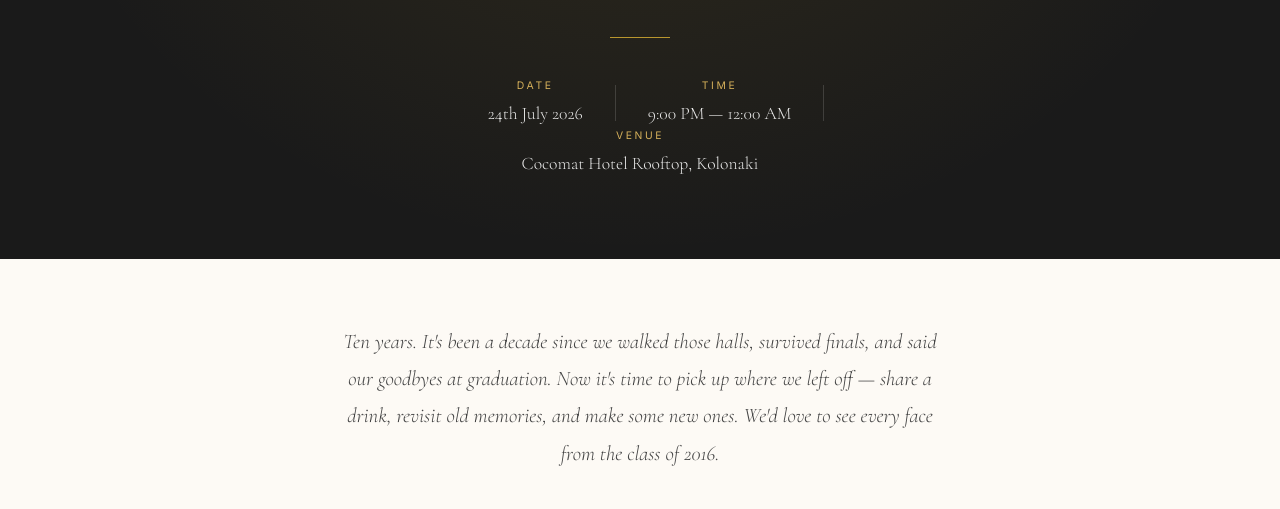
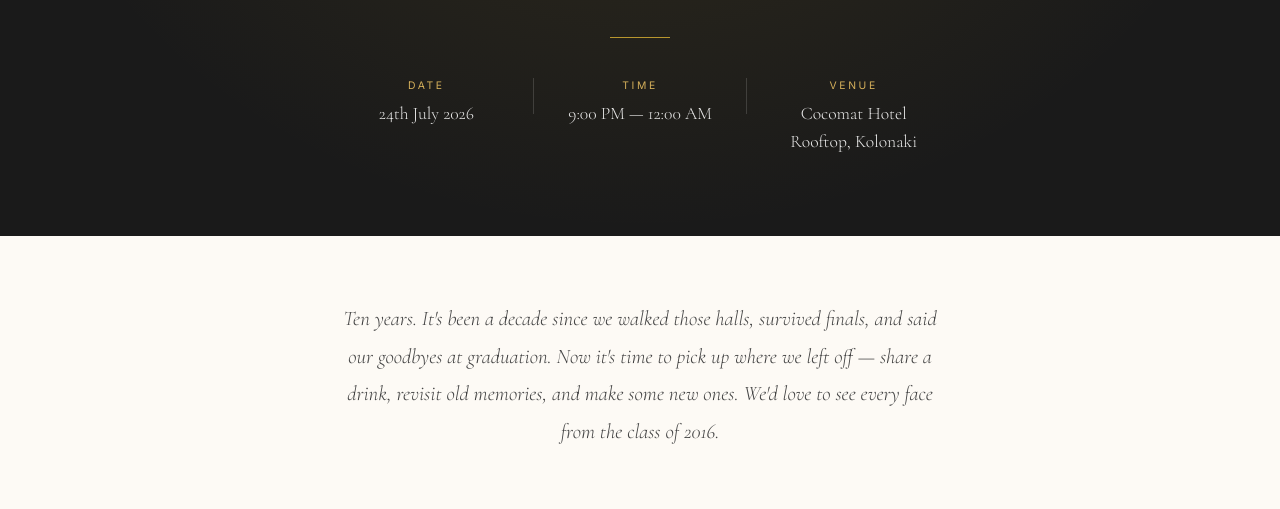
Before and after one commit to iasonS/reunion-site, a website: page public/index.html in a window 1280 px wide. Shown: the part 291-800 px from the top of the page. Drawn offline with nearby package versions, Linux system fonts and the light colour scheme.

Commit message:
Fix event details alignment: equal-width flex columns

```diff
--- a/public/style.css
+++ b/public/style.css
@@ -90,16 +90,18 @@ body {
 .event-details {
   display: flex;
   justify-content: center;
-  align-items: center;
+  align-items: stretch;
   gap: 0;
-  flex-wrap: wrap;
 }
 
 .detail {
   display: flex;
   flex-direction: column;
   align-items: center;
+  justify-content: flex-start;
   padding: 0 2rem;
+  flex: 1 1 0;
+  min-width: 0;
 }
 
 .detail-sep {
```
